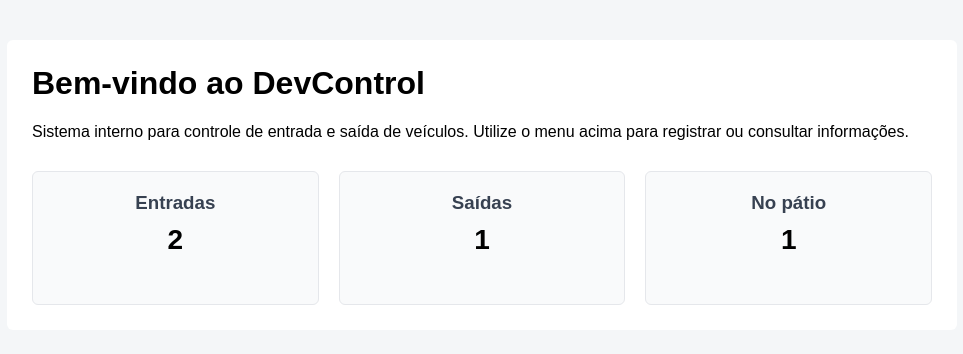
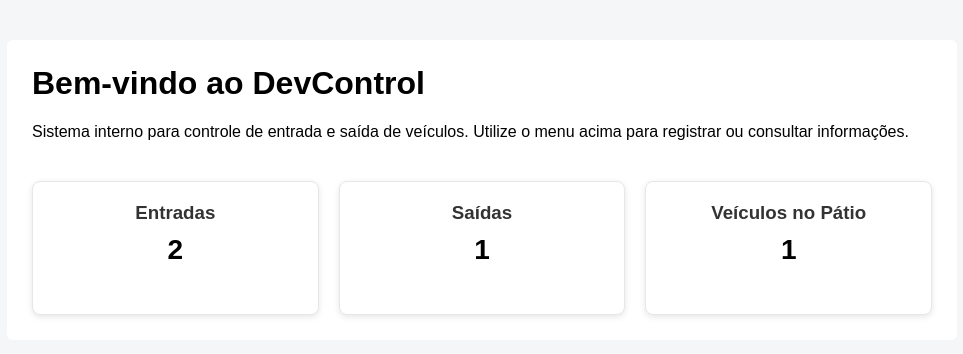
Before and after one commit to alessandrocamargo/devcontrol, a Flask app: page / in a window 1280 px wide. Shown: the part 48-402 px from the top of the page, without its empty margins (158-1121 px from the left). Run offline with Flask 3, Linux system fonts and the light colour scheme; data comes from the database, SQL or seed files in the repository.

Commit message:
feat: display dashboard sumary cards

```diff
--- a/static/css/style.css
+++ b/static/css/style.css
@@ -83,3 +83,29 @@ table tr:hover {
     font-weight: bold;
     margin-top: 10px;
 }
+
+.dashboard {
+  display: flex;
+  gap: 20px;
+  justify-content: center;
+  margin-top: 40px;
+}
+
+.card {
+  background: white;
+  padding: 20px;
+  width: 180px;
+  border-radius: 8px;
+  text-align: center;
+  box-shadow: 0 2px 6px rgba(0,0,0,0.1);
+}
+
+.card h3 {
+  margin-bottom: 10px;
+  color: #333;
+}
+
+.card p {
+  font-size: 28px;
+  font-weight: bold;
+}
--- a/templates/index.html
+++ b/templates/index.html
@@ -7,7 +7,7 @@
         Sistema interno para controle de entrada e saída de veículos.
         Utilize o menu acima para registrar ou consultar informações.
     </p>
-    <div style="display: flex; gap: 20px; margin-top: 30px;">
+   <div class="dashboard">
         <div class="card">
             <h3>Entradas</h3>
             <p>{{ total_entradas }}</p>
@@ -17,9 +17,10 @@
             <p>{{ total_saidas }}</p>
         </div>
         <div class="card">
-            <h3>No pátio</h3>
+            <h3>Veículos no Pátio</h3>
             <p>{{ veiculos_patio }}</p>
         </div>
     </div>
 
+
 {% endblock %}
```
